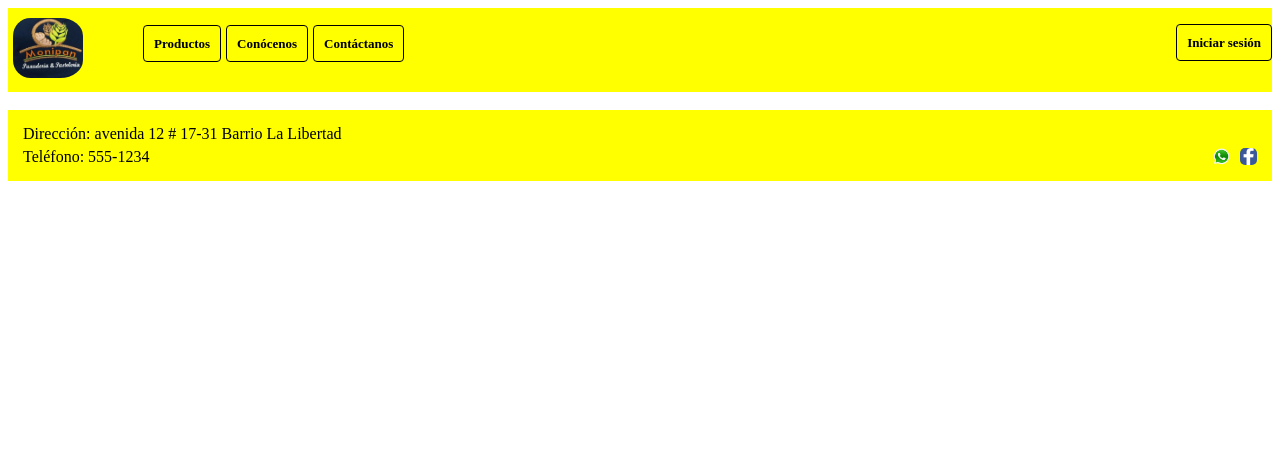
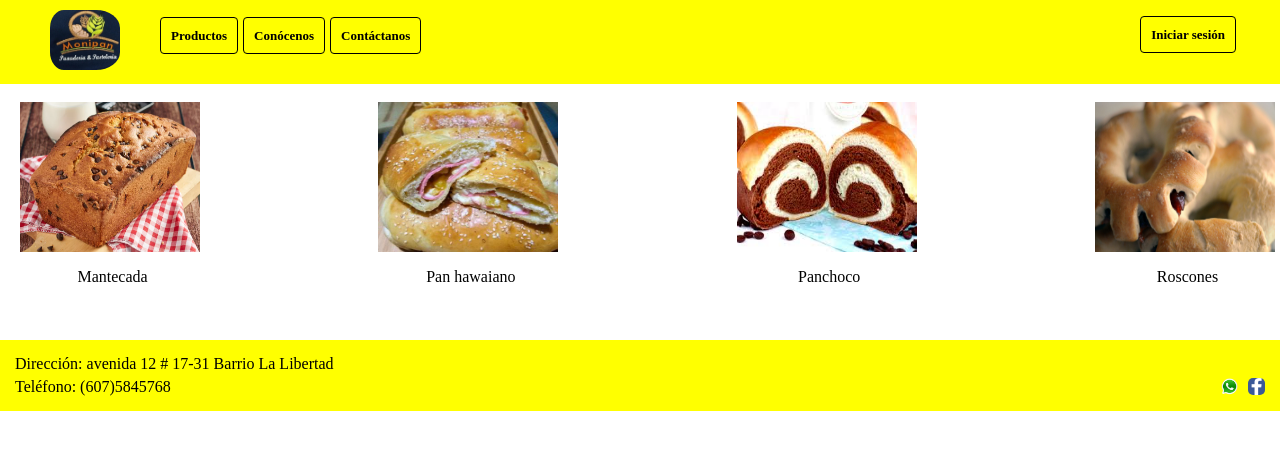
Before and after one commit to JuanContrerasSistemas/Sistema-de-informacion, a plain HTML site: page inicio.html in a window 1280 px wide. Drawn offline with Linux system fonts and the light colour scheme.

Commit message:
se agregaron imagenes al inicio

```diff
--- a/inicio.css
+++ b/inicio.css
@@ -1,15 +1,29 @@
-header {
+body, main{
+
   margin: 0;
   border: 0;
+  padding: 0;
+}
+/*
+para el encabezado
+*/
+header {
+
+  margin: 0;
+  border: 0;
+  padding: 0;
   background-color: yellow;
   display: flex;
   flex-wrap: wrap;
 }
-
-.left, .right {
+.right{
+  flex-basis: 45%;
+  display: flex;
+  margin-bottom: 10px;
+}
+.left{
   flex-basis: 50%;
   display: flex;
-  margin-bottom: 10px;
 }
 
 @media (max-width: 767px) {
@@ -20,7 +34,7 @@ header {
 
 .logo img {
   padding: 0px;
-  padding-left: 5px;
+  padding-left: 10px;
   height: 60px;
   width: 70px;
   border-radius: 30%;
@@ -30,6 +44,8 @@ header {
   display: flex;
   width: 400px;
   margin-top: 10px;
+  margin-left: 20px;
+  margin-bottom: 10px;
 }
 .right{
   justify-content: right;
@@ -82,7 +98,7 @@ nav a:hover {
 }
 
 .logo {
-  margin-right: 20px;
+  margin:0 0 0 20px;
 }
 
 .align-right {
@@ -91,6 +107,33 @@ nav a:hover {
 /*
 abajo el contenido
 */
+/*
+para los productos
+*/
+.container {
+  margin-left: 20px;
+  display: flex;
+  flex-wrap: wrap;
+  justify-content: space-between;
+}
+
+.item {
+  width: 185px;
+  height: 200px;
+  margin-bottom: 20px;
+  text-align: center;
+}
+.nproducto{
+  margin-bottom: 10px;
+}
+.producto{
+  width: 180px;
+  height: 150px;
+}
+/*
+para la mision y vison
+*/
+
 
 /*
 arriba el contenido
--- a/inicio.html
+++ b/inicio.html
@@ -21,7 +21,7 @@
         </div>
         <nav>
           <ul>
-            <li><a href="#">Productos</a></li>
+            <li><a href="#productos">Productos</a></li>
             <li><a href="#">Conócenos</a></li>
             <li><a href="#contacto">Contáctanos</a></li>
           </ul>
@@ -33,17 +33,45 @@
         </div>
       </div>
     </header>
-    <div>
-<br>
+    <div id="productos">
+      <br>
+      <div class="container">
+        <div class="item">
+          <div class="producto">
+            <img class="producto" src="imagenes/mantecada.png" alt="Sabrosas mantecadas">
+          </div>
+          <p class="nproducto">Mantecada</p>
+        </div>
+        <div class="item">
+          <div class="producto">
+            <img class="producto" src="imagenes/pan hawaiano.jpg" alt="Delicioso pan hawaiano">
+          </div>
+          <p class="nproducto">Pan hawaiano</p>
+        </div>
+        <div class="item">
+          <div class="producto">
+            <img class="producto" src="imagenes/panchoco.jpg" alt="nose">
+          </div>
+          <p class="nproducto">Panchoco</p>
+        </div>
+        <div class="item">
+          <div class="producto">
+            <img class="producto" src="imagenes/roscones.jpg" alt="Deliciosos roscones">
+          </div>
+          <p class="nproducto">Roscones</p>
+        </div>
+      </div>
+      <br>
     </div>
+
     <div id="contacto" class="contacto">
       <p>Dirección: <a href="https://goo.gl/maps/8o3qYi9WKpMCdZiw7">avenida 12 # 17-31 Barrio La
-              Libertad</a></p>
-      <p>Teléfono: 555-1234 <a href="https://m.facebook.com/libertad.monipan.7/"><img src="imagenes/facebook.png"
-                  alt="Facebook" class="icono"></a>
-          <a href="#"><img src="imagenes/whatsaap.png" alt="Whatsapp" class="icono">
+          Libertad</a></p>
+      <p>Teléfono: (607)5845768 <a href="https://m.facebook.com/libertad.monipan.7/"><img src="imagenes/facebook.png"
+            alt="Facebook" class="icono"></a>
+        <a href="#"><img src="imagenes/whatsaap.png" alt="Whatsapp" class="icono">
       </p></a>
-  </div>
+    </div>
   </main>
 </body>
 
--- a/login.css
+++ b/login.css
@@ -1,8 +1,12 @@
-body {
+body, main{
+
     margin: 0;
+    border: 0;
     padding: 0;
-}
-
+  }
+  /*
+  para el encabezado
+  */
 header {
     background-color: yellow;
     display: flex;
@@ -45,6 +49,7 @@ header {
     display: flex;
     width: 100px;
     margin-top: 25px;
+    margin-bottom: 20px;
 }
 
 .textoe {
@@ -72,7 +77,9 @@ header {
 .align-right {
     margin-left: auto;
 }
-
+.logo {
+    margin:0 0 0 20px;
+  }
 /*
 abajo el contenido
 */
--- a/register.css
+++ b/register.css
@@ -1,8 +1,12 @@
-body {
+body, main{
+
     margin: 0;
+    border: 0;
     padding: 0;
-}
-
+  }
+  /*
+  para el encabezado
+  */
 header {
     background-color: yellow;
     display: flex;
@@ -45,6 +49,7 @@ header {
     display: flex;
     width: 100px;
     margin-top: 25px;
+    margin-bottom: 20px;
 }
 
 .textoe {
@@ -72,7 +77,9 @@ header {
 .align-right {
     margin-left: auto;
 }
-
+.logo {
+    margin:0 0 0 20px;
+  }
 /*
 abajo el contenido
 */
```
